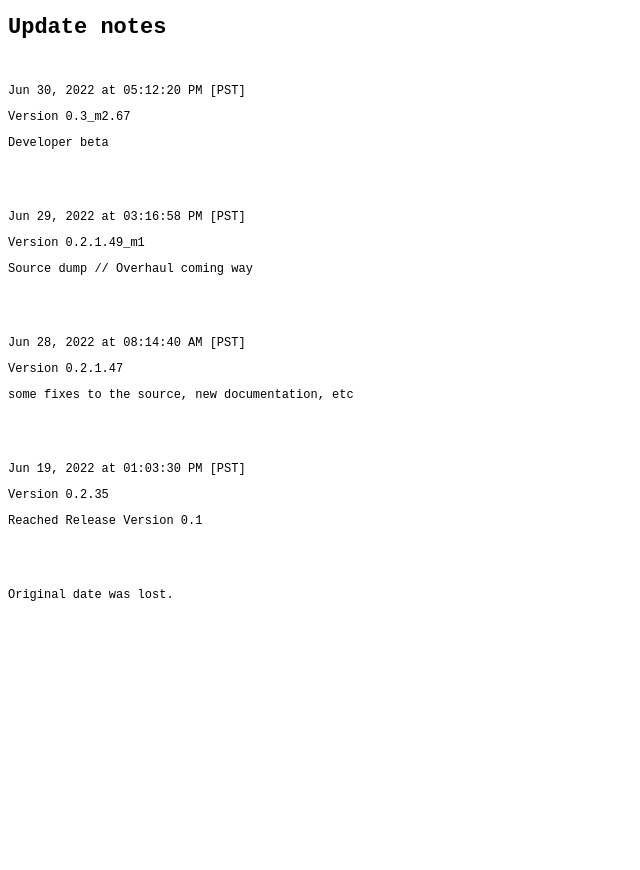
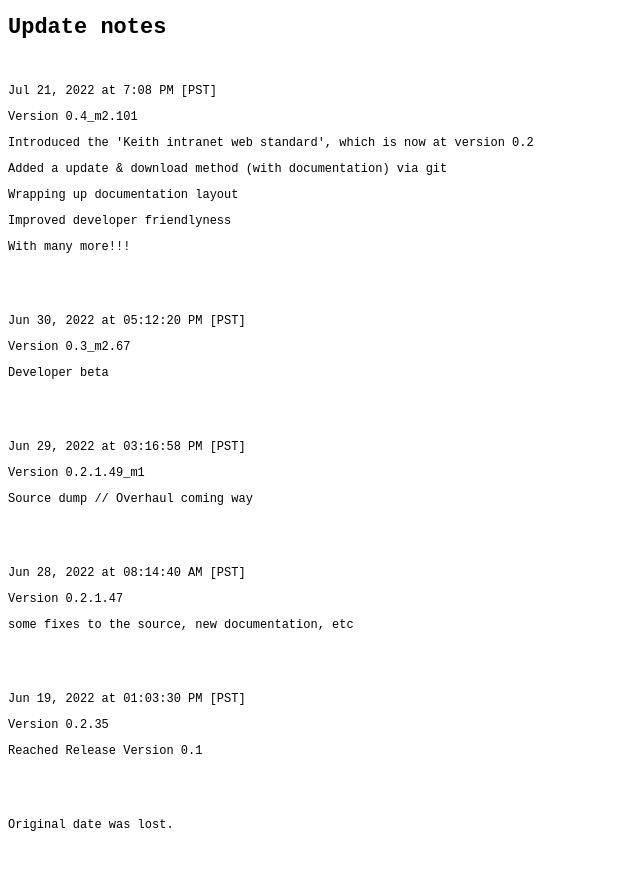
Before and after one commit to AWonkeyTortila/OfflineWeb, a plain HTML site: page pages/update-eng/index.html in a window 1280 px wide. Shown: the whole page, without its empty margins (0-640 px from the left). Before the commit the page ends 800 px from the top, so only its background shows below. Drawn offline with Linux system fonts and the light colour scheme.

Commit message:
Updated for release

```diff
--- a/pages/update-eng/index.html
+++ b/pages/update-eng/index.html
@@ -10,6 +10,15 @@
     </head>
     <body>    <!-- Major, Minor, Incramental, build version -->
         <h1>Update notes</h1>
+        <br>
+            <p>Jul 21, 2022 at 7:08 PM [PST]</p>
+            <p>Version 0.4_m2.101</p>
+            <p>Introduced the 'Keith intranet web standard', which is now at version 0.2</p>
+            <p>Added a update & download method (with documentation) via git</p>
+            <p>Wrapping up documentation layout</p>
+            <p>Improved developer friendlyness</p>
+            <p>With many more!!!</p>
+        </br>
         <br>
             <p>Jun 30, 2022 at 05:12:20 PM [PST]</p>
             <p>Version 0.3_m2.67</p>
```
Also changed, not shown: client/Main.html (+1 -1 lines).
